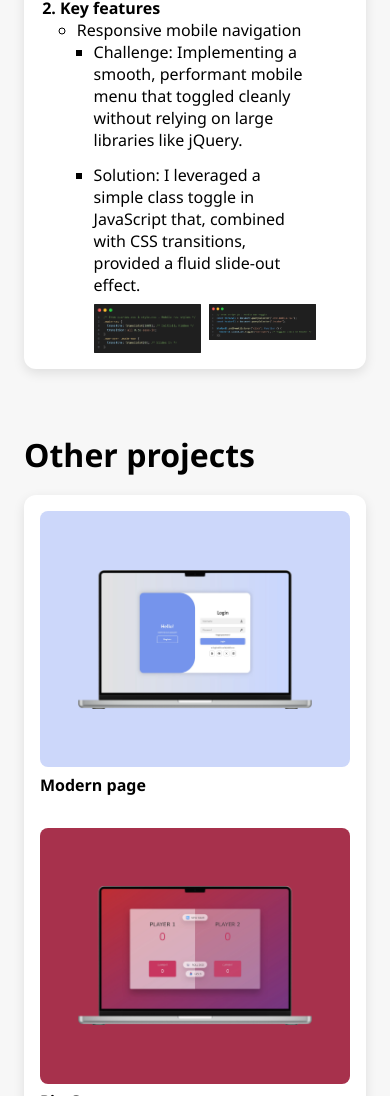
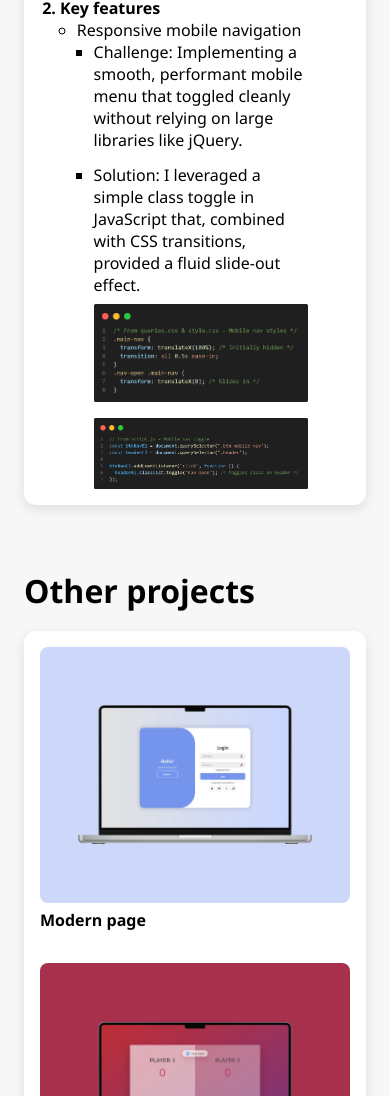
Before and after one commit to imranbinmanzoor/my-portfolio, a plain HTML site: page 4-PROJECTS/Project-1/project-1.html in a window 390 px wide. Shown: the part 2885-3981 px from the top of the page. Drawn offline with Linux system fonts and the light colour scheme.

Commit message:
Update project-1.css

```diff
--- a/4-PROJECTS/Project-1/project-1.css
+++ b/4-PROJECTS/Project-1/project-1.css
@@ -258,6 +258,18 @@ code {
     .more-pic-cont {
         height: 6rem;
     }
+
+    .code-pic {
+      width: 100%;
+      margin-top: 8px;
+    }
+
+    .code-pics-cont {
+      display: flex;
+      flex-direction: column;
+      /* gap: 8px; */
+      align-items: start;
+    }
 }
 
 /*--- Tablet ---*/
```
